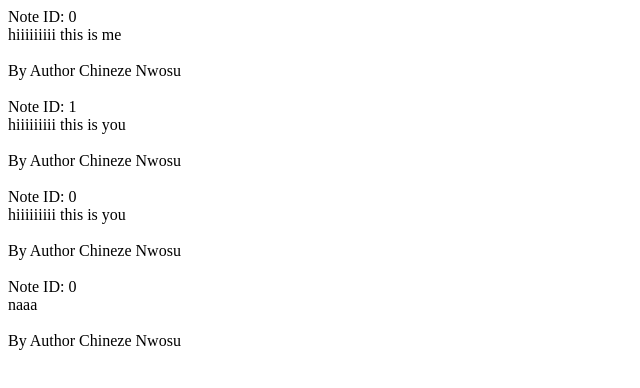
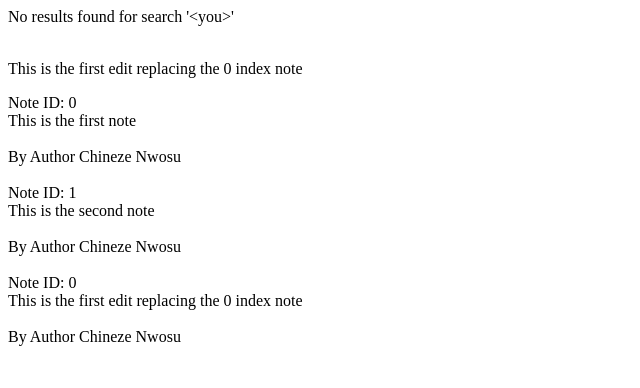
Before and after one commit to afridiva/notesapp, a plain HTML site: page index.html in a window 1280 px wide. Shown: the whole page, without its empty margins (0-640 px from the left). Drawn offline with Linux system fonts and the light colour scheme.

Commit message:
test code finally

```diff
--- a/index.html
+++ b/index.html
@@ -3,7 +3,8 @@
 
 </head>
 <body>
-	<p id="note"></p>
+	<p id="note1"></p>
+	<p id="note2"></p>
 	<script src="notes_application.js"></script>
 </body>
 </html>
--- a/notes_application.js
+++ b/notes_application.js
@@ -15,14 +15,16 @@ function NotesApplication(author) {
 		return this.notes[note_id];
 	}
 	this.search = function(search_text) {
-		var resultList = "Showing results for search ‘<" + search_text + ">’<br><br>";
+		var resultList = "Showing results for search '&lt;" + search_text + "&gt;'<br><br>";
+		var empty = true;
 		for(var i = 0; i < this.notes.length; i++){
 			if(this.notes[i].includes(search_text))
 			{
 				resultList += "Note ID: " + i + "<br>" + this.notes[i] + "<br><br>By Author " + this.author + "<br><br>";
+				empty = false;
 			}
 		}
-		return resultList;
+		return empty == true ? "No results found for search '&lt;" + search_text + "&gt;'<br><br>" : resultList ;
 	}
 	this.delete = function(note_id) {
 		this.notes.splice(note_id, 1);
@@ -33,11 +35,11 @@ function NotesApplication(author) {
 }
 
 var notesApplication = new NotesApplication('Chineze Nwosu');
-notesApplication.create('hiiiiiiiii this is me');
-notesApplication.create('hiiiiiiiii this is you');
-
+notesApplication.create('This is the first note');
+notesApplication.create('This is the second note');
 notesApplication.listNotes();
+document.getElementById('note1').innerHTML = notesApplication.search('you');
+notesApplication.edit(1, "This is the first edit replacing the 0 index note");
 notesApplication.delete(0);
 notesApplication.listNotes();
-notesApplication.edit(0, 'naaa');
-notesApplication.listNotes();
+document.getElementById('note2').innerHTML = notesApplication.get(0);
```
